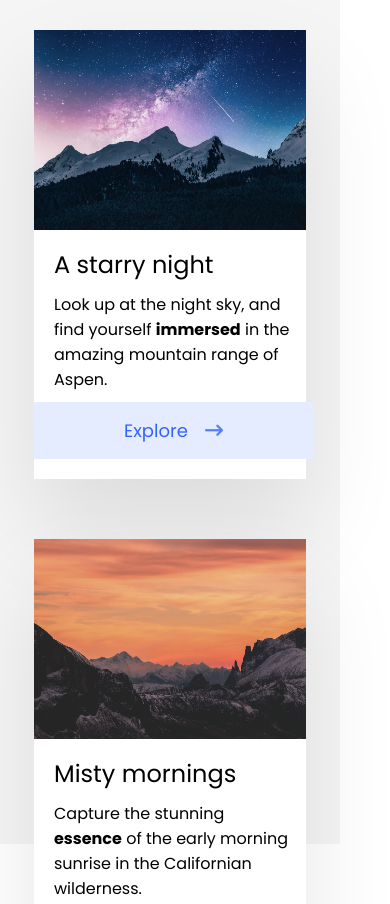
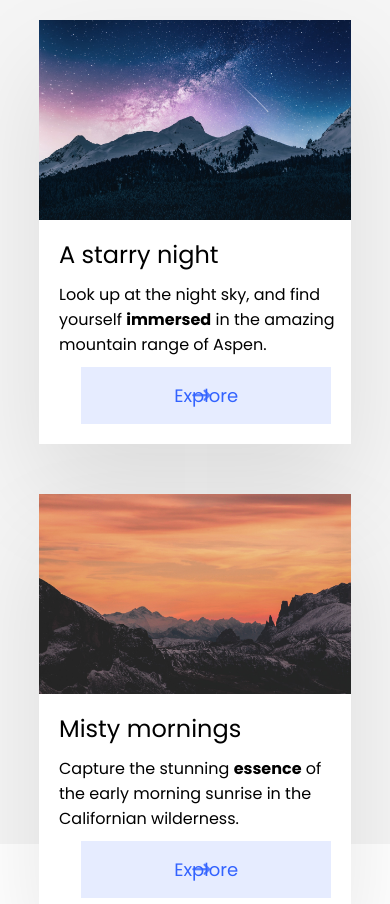
Before and after one commit to SolomonOdunusi/ThirdAssignment, a plain HTML site: page index.html in a window 390 px wide. Shown: the top 904 px of the page. Drawn offline with Linux system fonts and the light colour scheme.

Commit message:
Third commit

```diff
--- a/index.html
+++ b/index.html
@@ -6,7 +6,7 @@
     <meta http-equiv="X-UA-Compatible" content="IE=edge">
     <meta name="viewport" content="width=device-width, initial-scale=1.0">
     <script src="https://kit.fontawesome.com/333a47d996.js" crossorigin="anonymous"></script>
-    <link rel="shortcut icon" href="/clouds.png" type="image/x-icon">
+    <link rel="shortcut icon" href="clouds.png" type="image/x-icon">
     <title>Beautiful Sky Views</title>
 </head>
 <body>
--- a/style.css
+++ b/style.css
@@ -16,7 +16,7 @@
 .box {
     border: 0px;
     background-color: white;
-    margin: 30px;
+    margin: 20px;
     width: 25%;
     box-shadow: 0 3rem 6rem rgb(0 0 0 / 10%);
     height: fit-content;
@@ -35,6 +35,7 @@ h2, p {
 }
 button {
     width: 280px;
+    max-width: 100%;
     cursor: pointer;
     border: none ;
     background-color: #e6ecff;
@@ -76,20 +77,59 @@ justify-content: space-between;
 @media screen and (max-width: 900px){
     .box {
         width: 30%;
-        margin: 30px;
+        margin: 20px;
     }
     .container {
         flex-direction: column;
-        margin-right: 50px;
+        width: 100%;
+        margin-right: 20px;
+    }
+    button {
+        width: 80%;
     }
 }
 @media screen and (max-width: 700px){
     .container {
         flex-direction: column;
     }
+    .img {
+        width: 100%;
+    }
     .box {
         margin-bottom:  30px;
-        width: 30%;
+        width: 25%;
+    }
+    button {
+        max-width: 80%;
+       margin-right: 20px;
+       justify-content: center;
+
+    }
+}
+@media screen and (max-width: 600px){
+    .container {
+        flex-direction: column;
+    }
+    .box {
+        margin-bottom:  30px;
+        width: 20%;
+    }
+    button {
+        width: 80px;
+        max-width: 80%;
+        justify-content: center;
+    }
+}
+@media screen and (max-width: 500px){
+    .container {
+        flex-direction: row;
+    }
+    .box {
+        margin-bottom:  30px;
+        width: 80%;
+    }
+    button {
+        width: 80%;
     }
 }
 @media screen and (max-width: 400px){
@@ -100,13 +140,21 @@ justify-content: space-between;
     margin-bottom: 30px;
     width: 80%;
   }
+button {
+    width: 80%;
+    justify-content: center;
 }
-@media screen and (max-width: 500px){
+}
+@media screen and (max-width: 300px){
     .container {
-        flex-direction: row;
+      flex-direction: row;
     }
     .box {
-        margin-bottom:  30px;
-        width: 80%;
+      margin-bottom: 30px;
+      width: 80%;
     }
-}
+  button {
+      width: 80%;
+      justify-content: center;
+  }
+  }
```
Also changed, not shown: 1 other file.
